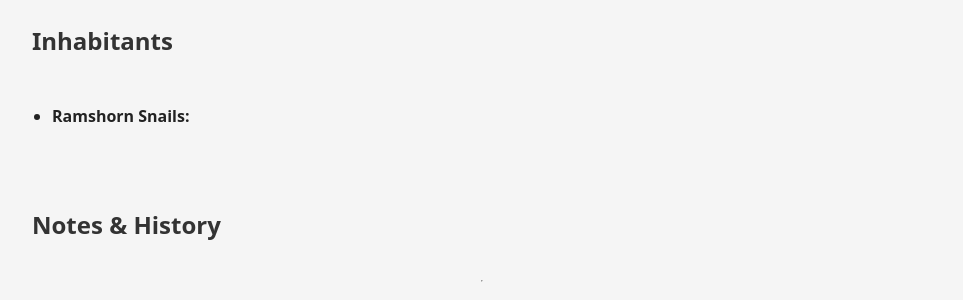
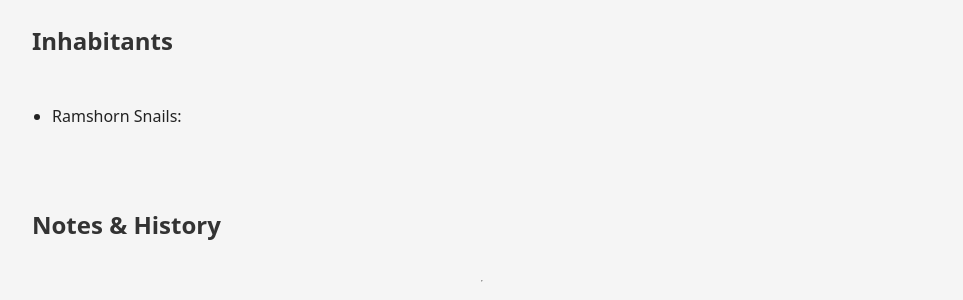
Before and after one commit to rachelsprague/turtles.raych.com, a Jekyll site: the page built from tanks/plant-tank.md, in a window 1280 px wide. Shown: the part 1552-1852 px from the top of the page, without its empty margins (158-1121 px from the left). Built offline with Jekyll 4.4.1, drawn with Linux system fonts in a browser that asks for light colours.

Commit message:
typo type fixes

```diff
--- a/tanks/plant-tank.md
+++ b/tanks/plant-tank.md
@@ -29,7 +29,7 @@ title: Plant Tank
 
 ## Inhabitants
 
-- **Ramshorn Snails:**
+- Ramshorn Snails:
 
 ## Notes & History
 
```
Also changed, not shown: tanks/snail-tank.md (+2 -2 lines).
